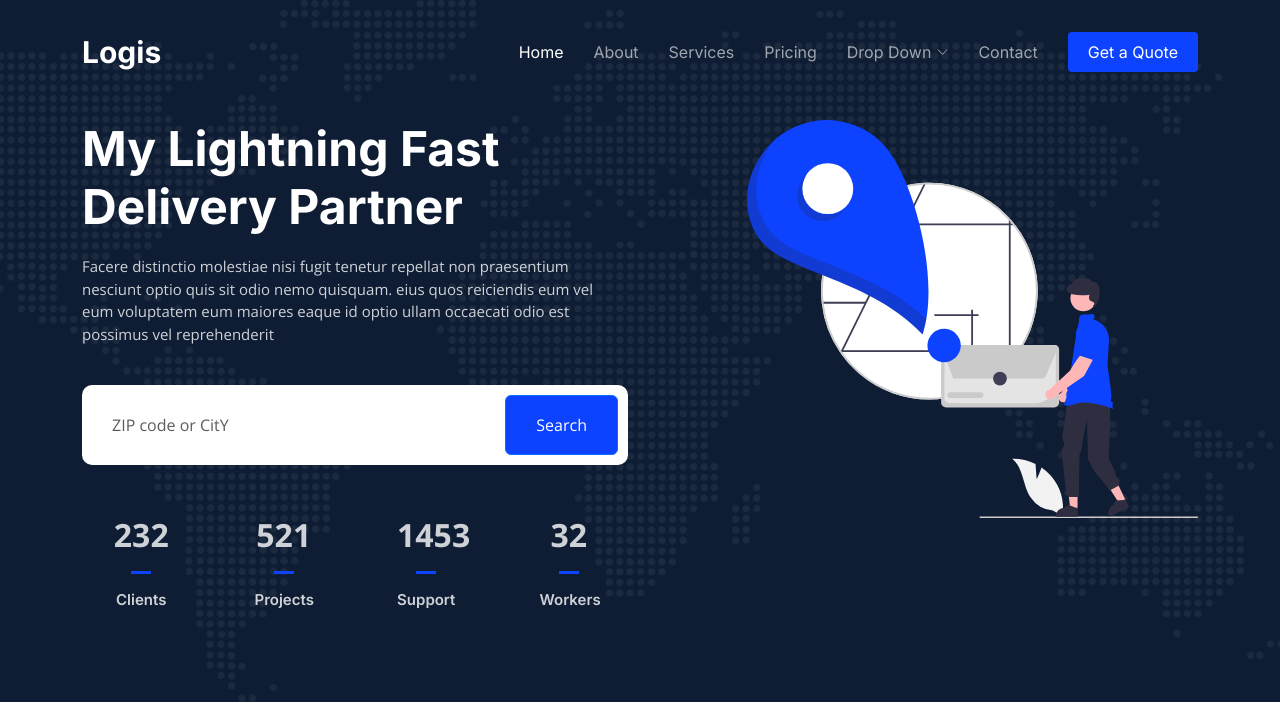
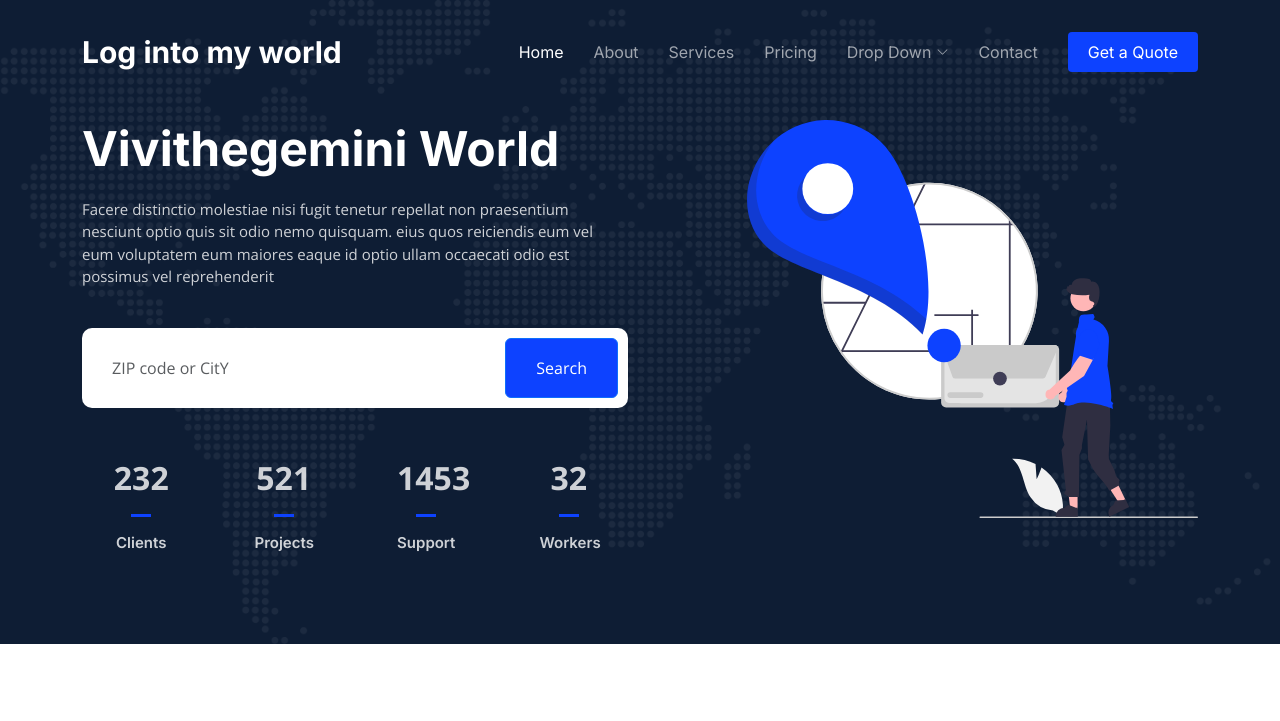
Before and after one commit to vivithegemini/pipeline, a plain HTML site: page index.html in a window 1280 px wide. Shown: the top 721 px of the page. Drawn offline with nearby package versions, Linux system fonts and the light colour scheme.

Commit message:
added a welcome message

```diff
--- a/index.html
+++ b/index.html
@@ -5,7 +5,7 @@
   <meta charset="utf-8">
   <meta content="width=device-width, initial-scale=1.0" name="viewport">
 
-  <title>Logis KATHYAA DARL Template - Index</title>
+  <title>Viviane Template - Index</title>
   <meta content="" name="description">
   <meta content="" name="keywords">
 
@@ -47,7 +47,7 @@
       <a href="index.html" class="logo d-flex align-items-center">
         <!-- Uncomment the line below if you also wish to use an image logo -->
         <!-- <img src="assets/img/logo.png" alt=""> -->
-        <h1>Logis</h1>
+        <h1>Log into my world</h1>
       </a>
 
       <i class="mobile-nav-toggle mobile-nav-show bi bi-list"></i>
@@ -89,7 +89,7 @@
     <div class="container">
       <div class="row gy-4 d-flex justify-content-between">
         <div class="col-lg-6 order-2 order-lg-1 d-flex flex-column justify-content-center">
-          <h2 data-aos="fade-up">My Lightning Fast Delivery Partner</h2>
+          <h2 data-aos="fade-up">Vivithegemini World</h2>
           <p data-aos="fade-up" data-aos-delay="100">Facere distinctio molestiae nisi fugit tenetur repellat non praesentium nesciunt optio quis sit odio nemo quisquam. eius quos reiciendis eum vel eum voluptatem eum maiores eaque id optio ullam occaecati odio est possimus vel reprehenderit</p>
 
           <form action="#" class="form-search d-flex align-items-stretch mb-3" data-aos="fade-up" data-aos-delay="200">
```
Also changed, not shown: 1 other file.
